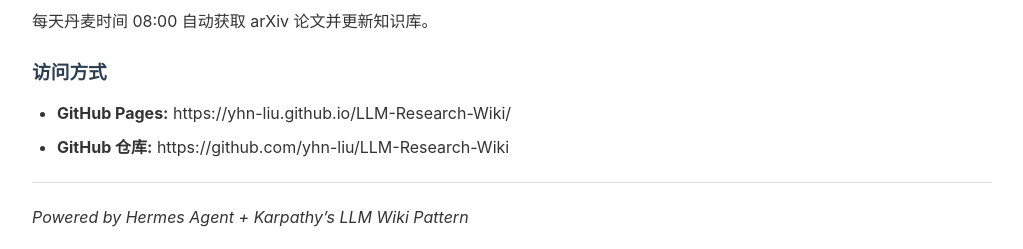
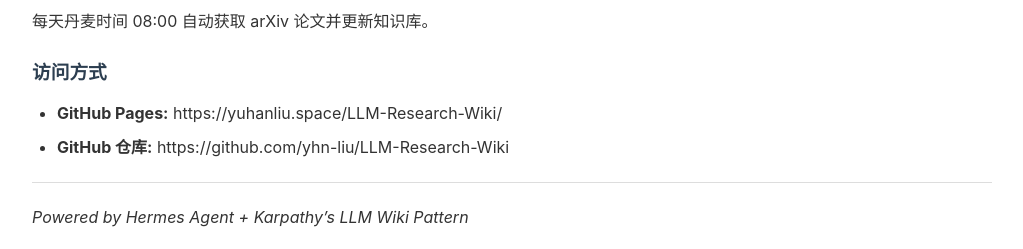
Before and after one commit to yhn-liu/LLM-Research-Wiki, a Jekyll site: the page built from index.md, in a window 1280 px wide. Shown: the part 1495-1744 px from the top of the page, without its empty margins (128-1151 px from the left). Built offline with Jekyll 4.4.1, drawn with Linux system fonts in a browser that asks for light colours; some of the changed lines change nothing that is shown.

Commit message:
🔧 修复 URL 路径问题
- 添加 baseurl: /LLM-Research-Wiki
- 修复所有内部链接
- 解决论文页面重定向到博客的问题

```diff
--- a/_config.yml
+++ b/_config.yml
@@ -1,10 +1,11 @@
 title: LLM Research Wiki
 description: AI/ML/NLP/CV 科研知识库
+baseurl: /LLM-Research-Wiki
+url: https://yuhanliu.space
 
 markdown: kramdown
 kramdown:
   input: GFM
-  hard_wrap: false
   hard_wrap: false
 
 exclude:
--- a/_layouts/default.html
+++ b/_layouts/default.html
@@ -35,7 +35,7 @@
 </head>
 <body>
   <nav>
-    <a href="/LLM-Research-Wiki/">首页</a>
+    <a href="{{ site.baseurl }}/">首页</a>
   </nav>
   {{ content }}
 </body>
--- a/index.md
+++ b/index.md
@@ -20,7 +20,7 @@
 | 标题 | 分类 | 日期 |
 |------|------|------|
 {% for paper in papers %}
-| [{{ paper.title }}]({{ paper.url }}) | {{ paper.tags | join: ", " }} | {{ paper.published }} |
+| [{{ paper.title }}]({{ site.baseurl }}{{ paper.url }}) | {{ paper.tags | join: ", " }} | {{ paper.published }} |
 {% endfor %}
 {% else %}
 暂无论文
@@ -34,7 +34,7 @@
 
 ### 访问方式
 
-- **GitHub Pages:** https://yhn-liu.github.io/LLM-Research-Wiki/
+- **GitHub Pages:** {{ site.url }}{{ site.baseurl }}/
 - **GitHub 仓库:** https://github.com/yhn-liu/LLM-Research-Wiki
 
 ---
```
